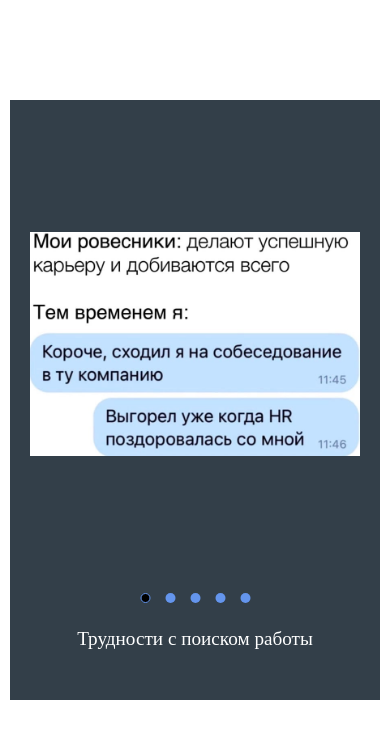
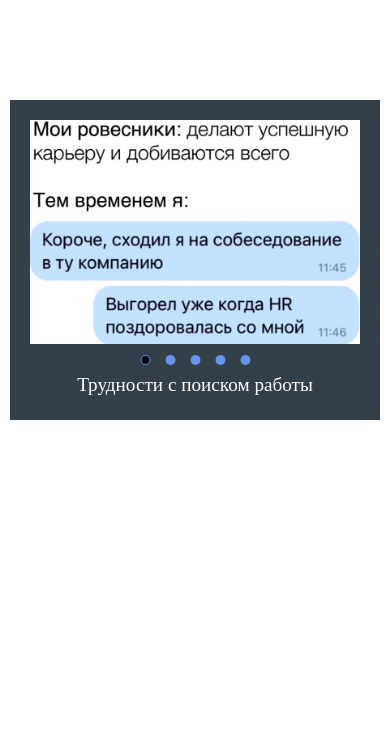
Before and after one commit to kyrisss/cssMemSlider, a plain HTML site: page cssMemSlider/index.html in a window 390 px wide. Drawn offline with Linux system fonts and the light colour scheme.

Commit message:
fix: fixed adaptive Sat, May 14, 2022 19:43:53

```diff
--- a/cssMemSlider/style.css
+++ b/cssMemSlider/style.css
@@ -152,12 +152,16 @@ background-color: black;
 }
 
 @media (max-width: 767px){
+    .slider{
+        height: 320px;
+    }
     .slide__description{
-        margin-top: 60px;
+        margin-top: 30px;
     }
     .nav{
         right: 50%;
         transform: translateX(50%);
+        bottom: 15%;
     }
 
 }
```
